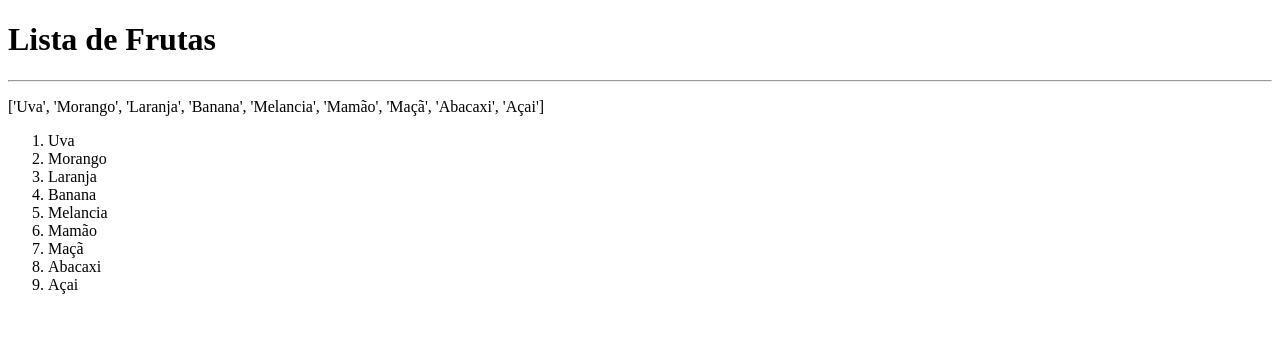
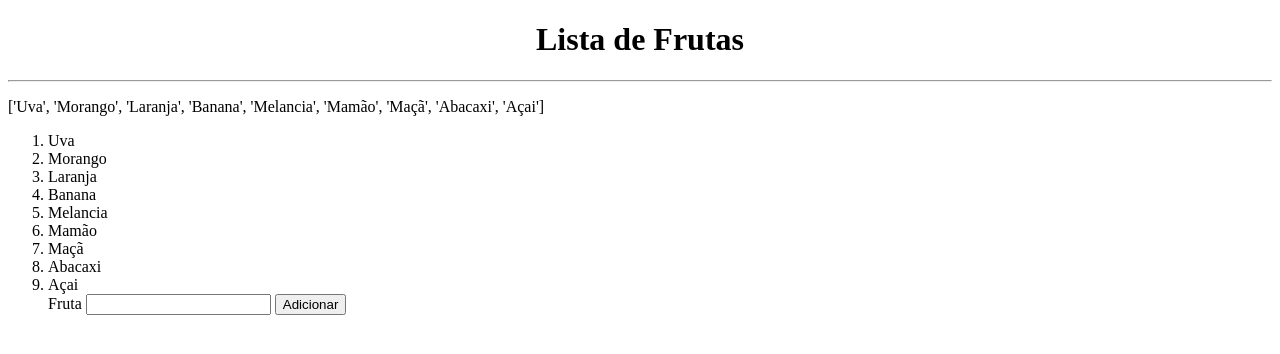
Before and after one commit to Vicrrs/Project_Flask01, a Flask app: page / in a window 1280 px wide. Shown: the top 354 px of the page. Run offline with Flask 2, Linux system fonts and the light colour scheme.

Commit message:
Adicionando itens na lista diretamente pelo front

```diff
--- a/templates/index.html
+++ b/templates/index.html
@@ -8,7 +8,7 @@
 </head>
 <body>
 
-    <h1>Lista de Frutas</h1>
+    <h1 style="text-align: center">Lista de Frutas</h1>
     <hr>
     <p>{{Frutas}}</p>
     <ol>
@@ -19,6 +19,11 @@
             </li>
 
         {% endfor %}
+        <form>
+            <label>Fruta</label>
+            <input type="text", name="fruta">
+            <button>Adicionar</button>
+        </form>
     </ol>
 </body>
 </html>
```
